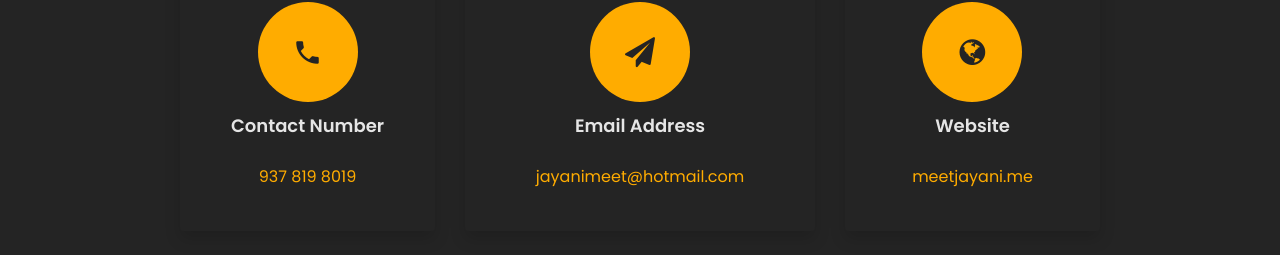
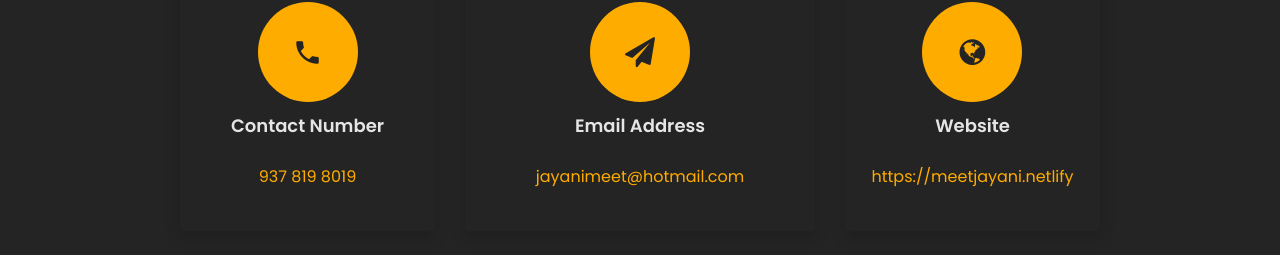
Before and after one commit to meetjayani6361/portfolio, a plain HTML site: page index.html in a window 1280 px wide. Shown: the part 6666-6921 px from the top of the page. Drawn offline with Linux system fonts and the light colour scheme; files whose address does not match are found by name.

Commit message:
siteadded

```diff
--- a/index.html
+++ b/index.html
@@ -550,7 +550,7 @@
               </div>
               <div>
                 <h3 class="mb-4">Website</h3>
-                <p><a>meetjayani.me</a></p>
+                <p><a>https://meetjayani.netlify</a></p>
               </div>
             </div>
           </div>
@@ -632,7 +632,7 @@
                 </li>
                 <li class="ftco-animate">
                   <a
-                    href="https://www.linkedin.com/in/meetjayani6361/"
+                    href="https://www.linkedin.com/in/meet-jayani/"
                     target="_blank"
                     ><span class="icon-linkedin-square"></span
                   ></a>
```
